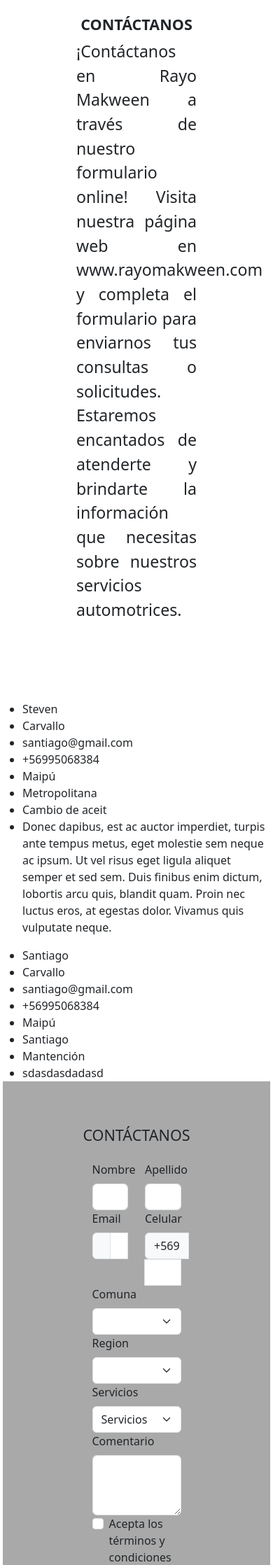
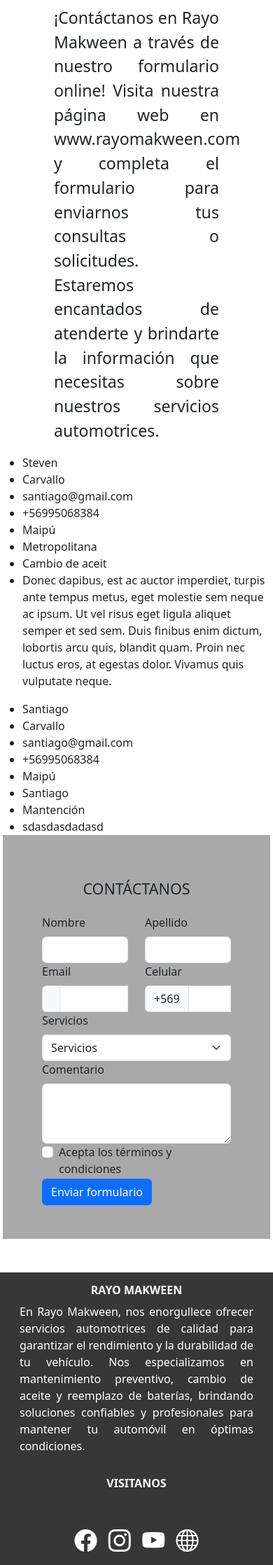
Before and after one commit to secarvallo/MYPROJECT_2023, a Django app: page /contacto in a window 390 px wide. Shown: the part 82-2318 px from the top of the page at 70% size. Run offline with Django 4.2, Linux system fonts and the light colour scheme; data comes from the database, SQL or seed files in the repository; some libraries are stand-ins or nearby versions.

Commit message:
se organiza codigo de formulario y se realiza responsive update_04072023_0102

```diff
--- a/rayoMakween/templates/rayoMakween/contacto.html
+++ b/rayoMakween/templates/rayoMakween/contacto.html
@@ -3,7 +3,7 @@
 {% block content %}
 <!--CONTACTO-->
 <div class="container-fluid">
-    <div class="row mb-5 p-5 text-center">
+  <div class="row text-center">
     <div class="col col-2"></div>
       <div class="col col-8 fs-3" style=" text-align: justify;">
           <h4 class="text-center fw-bold">CONTÁCTANOS</h4>
@@ -32,140 +32,47 @@
 {% endfor %}
 <!--END CONTACTO-->
 <div class="container-fluid">
-        <form  action = "/regForms/" method = "POST"  class="row g-3 mb-5 p-5 needs-validation " style="background-color:darkgrey ;"  novalidate>
-          {% csrf_token %}
+  <form  action = "/regForms/" method = "POST"  class="row g-3 mb-5 p-5 needs-validation " style="background-color:darkgrey ;"  novalidate>{% csrf_token %}
     <h4 class="text-center ">CONTÁCTANOS</h4>
-          <div class="col-3"></div>
-          <div class="col-6">
+    <div class="col-xl-8 col-lg-10 col-md-10  mx-auto">
       <div class="row">
-              <div class="col-6 center-block">
-
+        <div class="col col-md mx-auto center-block">
             <label for="validationCustom01" class="form-label">Nombre</label>
             <input type="text" class="form-control" id="txtNombre" name= "txtNombre" value="" placeholder="" required>
-                <div class="valid-feedback">
-                  ¡Ok!
+            <div class="valid-feedback">¡Ok!</div>
+            <div class="invalid-feedback">Por favor, Ingresa un Nombre.</div>
         </div>
-                <div class="invalid-feedback">
-                  Por favor, Ingresa un Nombre.
+        <div class="col col-md mx-auto center-block">
+          <label for="validationCustom02" class="form-label">Apellido</label>
+          <input type="text" class="form-control" id="txtApellido" name= "txtApellido" value="" placeholder="" required>
+          <div class="valid-feedback">¡Ok!</div>
+          <div class="invalid-feedback">Por favor, Ingresa un Apellido.</div>
         </div>
       </div>
-              <div class="col-6">
-                <label for="validationCustom02" class="form-label">Apellido</label>
-                <input type="text" class="form-control" id="txtApellido" name= "txtApellido" value="" placeholder="" required>
-                <div class="valid-feedback">
-                  ¡Ok!
-                </div>
-                <div class="invalid-feedback">
-                  Por favor, Ingresa un Apellido.
-                </div>
-              </div>
-            </div>
+      <!--primera columna-->
       <div class="row">
-              <div class="col-6">
+        <div class="col col-md mx-auto center-block">
           <label for="validationCustomUsername" class="form-label">Email</label>
           <div class="input-group has-validation">
             <span class="input-group-text" id="inputGroupPrepend"></span>
             <input type="text" class="form-control" id="txtEmail" aria-describedby="inputGroupPrepend" required>
-                  <div class="valid-feedback">
-                    ¡Ok!
-                  </div>
-                  <div class="invalid-feedback">
-                    Por favor, Ingresa un Email.
+            <div class="valid-feedback">¡Ok!</div>
+            <div class="invalid-feedback">Por favor, Ingresa un Email.</div>
           </div>
         </div>
-              </div>
-              <div class="col-6">
+        <div class="col col-md mx-auto center-block">
             <label for="validationCustomUsername" class="form-label">Celular</label>
             <div class="input-group has-validation">
               <span class="input-group-text" id="inputGroupPrepend">+569</span>
               <input type="text" class="form-control" id="numCelular" aria-describedby="inputGroupPrepend" required>
-                  <div class="valid-feedback">
-                    ¡Ok!
-                  </div>
-                  <div class="invalid-feedback">
-                    Por favor, Ingresa un Celular.
+              <div class="valid-feedback">¡Ok!</div>
+              <div class="invalid-feedback">Por favor, Ingresa un Celular.</div>
             </div>
         </div>
       </div>
-            </div>
+        <!--segunda columna-->
       <div class="row">
-              <div class="col">
-                <label for="validationCustom03" class="form-label">Comuna</label>
-                <select class="form-select" id="txtComuna" required>
-                  <option selected value=""></option>
-                  <option value="1">Arica y Parinacota</option>
-                  <option value="2">Tarapacá</option>
-                  <option value="3">Antofagasta</option>
-                  <option value="4">Atacama</option>
-                  <option value="5">Coquimbo</option>
-                  <option value="6">Valparaíso</option>
-                  <option value="7">Metropolitana de Santiago</option>
-                  <option value="8">Libertador General Bernardo O'Higgins</option>
-                  <option value="9">Maule</option>
-                  <option value="10">Ñuble</option>
-                  <option value="11">Biobío</option>
-                  <option value="12">Araucanía</option>
-                  <option value="13">Los Ríos</option>
-                  <option value="14">Los Lagos</option>
-                  <option value="15">Aysén del General Carlos Ibáñez del Campo</option>
-                  <option value="16">Magallanes y de la Antártica Chilena</option>
-                </select>
-                <div class="valid-feedback">
-                  ¡Ok!
-                </div>
-                <div class="invalid-feedback">
-                  Proporciona una Region válida.
-                </div>
-              </div>
-              <div class="col">
-                <label for="validationCustom04" class="form-label">Region</label>
-                <select class="form-select" id="txtRegion" required>
-                  <option selected value=""></option>
-                  <optgroup label="Comunas de Santiago">
-                    <option value="1">Santiago</option>
-                    <option value="2">Cerrillos</option>
-                    <option value="3">Cerro Navia</option>
-                    <option value="4">Conchalí</option>
-                    <option value="5">El Bosque</option>
-                    <option value="6">Estación Central</option>
-                    <option value="7">Huechuraba</option>
-                    <option value="8">Independencia</option>
-                    <option value="9">La Cisterna</option>
-                    <option value="10">La Florida</option>
-                    <option value="11">La Granja</option>
-                    <option value="12">La Pintana</option>
-                    <option value="13">La Reina</option>
-                    <option value="14">Las Condes</option>
-                    <option value="15">Lo Barnechea</option>
-                    <option value="16">Lo Espejo</option>
-                    <option value="17">Lo Prado</option>
-                    <option value="18">Macul</option>
-                    <option value="19">Maipú</option>
-                    <option value="20">Ñuñoa</option>
-                    <option value="21">Pedro Aguirre Cerda</option>
-                    <option value="22">Peñalolén</option>
-                    <option value="23">Providencia</option>
-                    <option value="24">Pudahuel</option>
-                    <option value="25">Quilicura</option>
-                    <option value="26">Quinta Normal</option>
-                    <option value="27">Recoleta</option>
-                    <option value="28">Renca</option>
-                    <option value="29">San Joaquín</option>
-                    <option value="30">San Miguel</option>
-                    <option value="31">San Ramón</option>
-                    <option value="32">Vitacura</option>
-                  </optgroup>
-                </select>
-                <div class="valid-feedback">
-                  ¡Ok!
-                </div>
-                <div class="invalid-feedback">
-                  Proporciona una Comuna válida.
-                </div>
-              </div>
-            </div>
-            <div class="row">
-              <div class="col">
+          <div class="col col-md mx-auto center-block">
             <label for="validationCustom04" class="form-label">Servicios</label>
             <select class="form-select" id="txtServicios" required>
               <option selected value="">Servicios</option>
@@ -176,40 +83,28 @@
               <option value="5">Alineación y Balanceo de Ruedas</option>
               <option value="6">Cambio de Filtro</option>
             </select>
-                <div class="valid-feedback">
-                  ¡Ok!
-                </div>
-                <div class="invalid-feedback">
-                  Selecciona un estado válido.
+            <div class="valid-feedback">¡Ok!</div>
+            <div class="invalid-feedback">Selecciona un estado válido.</div>
           </div>
         </div>
-            </div>
+        <!--tercera columna-->
         <div class="col">
           <label for="validationCustom05" class="form-label">Comentario</label>
           <textarea class="form-control" id="txtComentario" rows="3" ></textarea>
-              <div class="valid-feedback">
-                ¡Ok!
-              </div>
-              <div class="invalid-feedback">
-                Proporciona un código postal válido.
-              </div>
+          <div class="valid-feedback">¡Ok!</div>
+          <div class="invalid-feedback">Proporciona un código postal válido.</div>
         </div>
         <div class="col">
           <div class="form-check">
             <input class="form-check-input" type="checkbox" value="" id="invalidCheck" required>
-                <label class="form-check-label" for="invalidCheck">
-                  Acepta los términos y condiciones
-                </label>
-                <div class="invalid-feedback">
-                  Debe estar de acuerdo antes de enviar.
-                </div>
+            <label class="form-check-label" for="invalidCheck">Acepta los términos y condiciones</label>
+            <div class="invalid-feedback">Debe estar de acuerdo antes de enviar.</div>
           </div>
         </div>
         <div class="col">
           <button class="btn btn-primary" type="submit">Enviar formulario</button>
         </div>
       </div>
-          <div class="col-3"></div>
   </form>
 </div>
 {% endblock content %}
```
Lines whose indentation alone changed are shown as unchanged.
